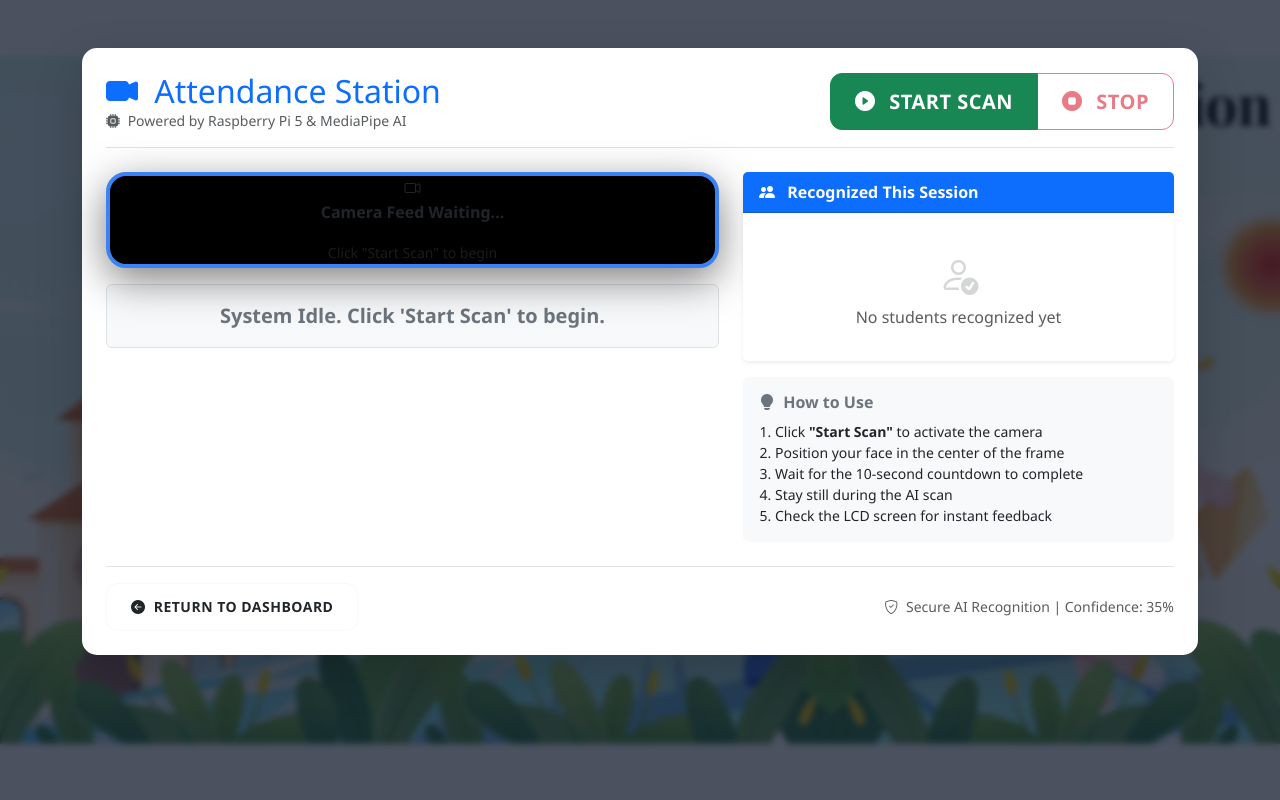
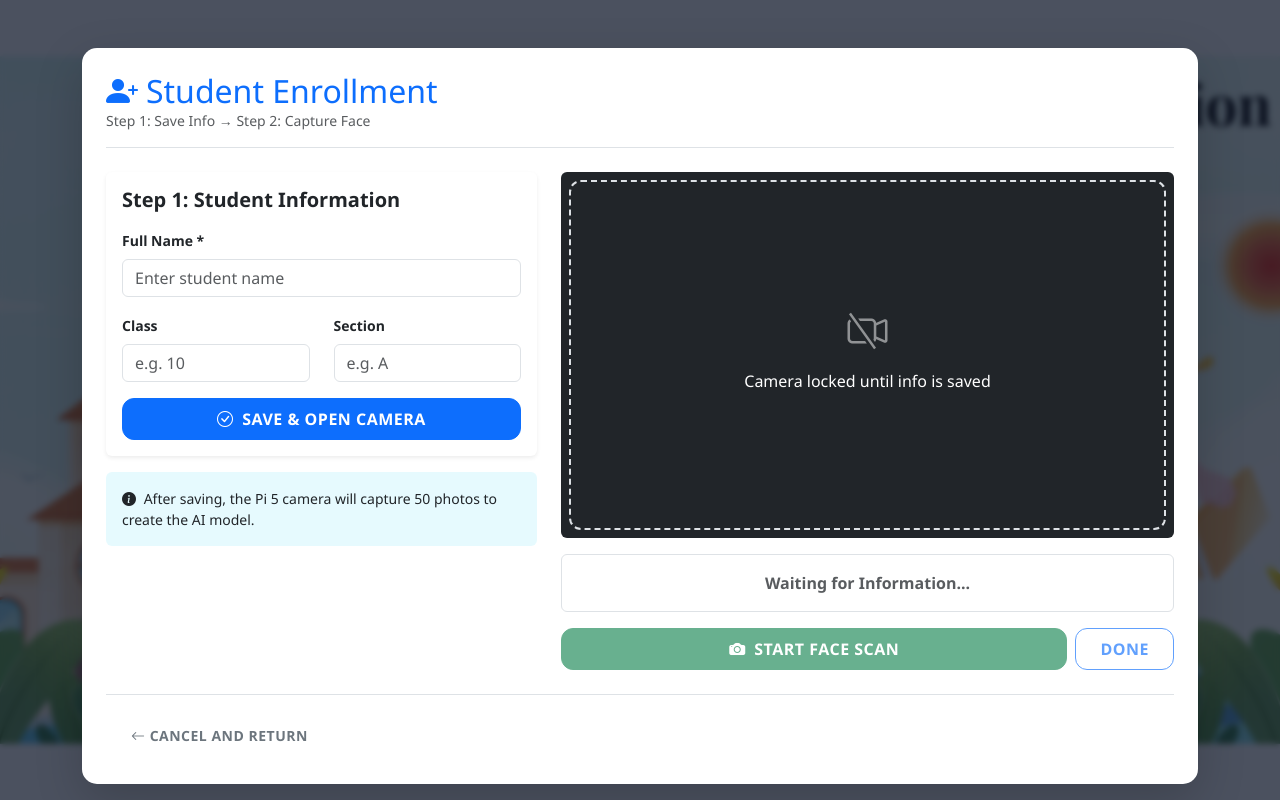
Before and after one commit to projectavsm/Digital-Facial-Recognisation-Attendance-System, a Flask app: page /enrollment in a window 1280 px wide. Run offline with Flask 3, Linux system fonts and the light colour scheme.

Commit message:
- Updated add_student.html to separate information gathering from face capture. - Added 'class' and 'section' columns to the users table via SQL migration. - Refactored app.py /enrollment route to store extended student metadata. - Implemented /trigger_capture endpoint and updated JS to handle sequential workflow. - Fixed UI bug where camera would start scanning before student ID was generated.

```diff
--- a/app.py
+++ b/app.py
@@ -108,23 +108,48 @@ def attendance_stats():
 # STUDENT ENROLLMENT
 # ---------------------------------------------------------
 
+# --- Updated Enrollment Route ---
 @app.route("/enrollment", methods=["GET", "POST"])
 def add_student():
     if request.method == "GET":
         return render_template("add_student.html")
 
     name = request.form.get("name", "").strip()
+    s_class = request.form.get("class", "").strip()
+    s_section = request.form.get("section", "").strip()
+
     if not name:
-        return jsonify({"error": "Name required"}), 400
+        return jsonify({"status": "error", "message": "Name required"}), 400
 
+    # Generate Unique ID
     student_id = f"S{int(datetime.datetime.utcnow().timestamp() * 1000)}"
-    db.session.execute(
-        text("INSERT INTO users (user_id, name, role, created_at) VALUES (:id, :name, 'student', NOW())"),
-        {"id": student_id, "name": name}
-    )
-    db.session.commit()
-    os.makedirs(os.path.join(DATASET_DIR, student_id), exist_ok=True)
-    return jsonify({"student_id": student_id})
+
+    try:
+        db.session.execute(
+            text("INSERT INTO users (user_id, name, class, section, role, created_at) "
+                 "VALUES (:id, :name, :cls, :sec, 'student', NOW())"),
+            {"id": student_id, "name": name, "cls": s_class, "sec": s_section}
+        )
+        db.session.commit()
+
+        # Create folder for images
+        os.makedirs(os.path.join(DATASET_DIR, student_id), exist_ok=True)
+
+        return jsonify({"status": "success", "student_id": student_id})
+    except Exception as e:
+        db.session.rollback()
+        return jsonify({"status": "error", "message": str(e)}), 500
+
+# --- ADD THIS MISSING ROUTE ---
+@app.route("/trigger_capture")
+def trigger_capture():
+    """Tells the JS that the backend is ready to receive images"""
+    sid = request.args.get("student_id")
+    if not sid:
+        return jsonify({"status": "error", "message": "No ID provided"}), 400
+
+    # In a Pi 5 setup, this usually just confirms the ID exists
+    return jsonify({"status": "capturing", "student_id": sid})
 
 @app.route("/upload_face", methods=["POST"])
 def upload_face():
--- a/static/css/style.css
+++ b/static/css/style.css
@@ -176,3 +176,34 @@ body::before {
         padding: 1.5rem 1rem;
     }
 }
+/* Enrollment Specific Styles */
+#videoSection {
+    position: relative;
+    border-radius: 12px;
+    overflow: hidden;
+    background: #000;
+}
+
+#cameraPlaceholder {
+    transition: all 0.3s ease;
+    border: 2px dashed #dee2e6;
+    border-radius: 12px;
+}
+
+.progress {
+    background-color: #e9ecef;
+    border-radius: 50px;
+    box-shadow: inset 0 1px 2px rgba(0,0,0,.1);
+}
+
+.progress-bar {
+    transition: width 0.4s ease;
+}
+
+/* Glass effect for the dashboard cards */
+.glass-card {
+    background: rgba(255, 255, 255, 0.95);
+    backdrop-filter: blur(10px);
+    border: 1px solid rgba(255, 255, 255, 0.2);
+    border-radius: 15px;
+}
--- a/static/js/camera_add_student.js
+++ b/static/js/camera_add_student.js
@@ -101,17 +101,39 @@ function handleEnrollmentUI() {
     }, 1000);
 }
 
-function startCapturePhase() {
+async function startCapturePhase() {
     captureStatus.innerText = "📸 Capturing 50 Images... Rotate head slowly!";
-    let progress = 0;
-    const captureInterval = setInterval(() => {
-        progress += 5;
-        progressBar.style.width = `${50 + (progress / 2)}%`;
-        if (progress >= 100) {
+    let count = 0;
+    const total = 50;
+
+    const captureInterval = setInterval(async () => {
+        count++;
+
+        // 1. Draw current video frame to a hidden canvas
+        const canvas = document.createElement("canvas");
+        canvas.width = videoFeed.videoWidth || 640;
+        canvas.height = videoFeed.videoHeight || 480;
+        const ctx = canvas.getContext("2d");
+        ctx.drawImage(videoFeed, 0, 0);
+
+        // 2. Convert to Blob and upload
+        canvas.toBlob(async (blob) => {
+            const formData = new FormData();
+            formData.append("student_id", student_id);
+            formData.append("images[]", blob, `cap_${count}.jpg`);
+
+            await fetch("/upload_face", { method: "POST", body: formData });
+        }, "image/jpeg");
+
+        // 3. Update Progress
+        let progressPercent = 50 + ((count / total) * 50);
+        progressBar.style.width = `${progressPercent}%`;
+
+        if (count >= total) {
             clearInterval(captureInterval);
             finishEnrollment();
         }
-    }, 200);
+    }, 200); // Takes 5 photos per second
 }
 
 function finishEnrollment() {
--- a/templates/add_student.html
+++ b/templates/add_student.html
@@ -3,120 +3,92 @@
 <head>
   <meta charset="utf-8"/>
   <meta name="viewport" content="width=device-width, initial-scale=1"/>
-  <title>Mark Attendance | Pi Face AI</title>
-
+  <title>Enroll New Student | Pi Face AI</title>
   <link href="https://cdn.jsdelivr.net/npm/bootstrap@5.3.1/dist/css/bootstrap.min.css" rel="stylesheet">
-
   <link rel="stylesheet" href="https://cdn.jsdelivr.net/npm/bootstrap-icons@1.11.1/font/bootstrap-icons.css">
-
   <link rel="stylesheet" href="{{ url_for('static', filename='css/style.css') }}">
 </head>
-
 <body class="bg-light">
 
 <div class="container my-5">
   <div class="card p-4 border-0 shadow-lg" style="border-radius: 15px;">
 
-    <div class="d-flex justify-content-between align-items-center mb-4 border-bottom pb-3">
-      <div>
-        <h2 class="text-primary mb-0">
-          <i class="bi bi-camera-video-fill me-2"></i>
-          Attendance Station
-        </h2>
-        <p class="text-muted small mb-0">
-          <i class="bi bi-cpu-fill me-1"></i>
-          Powered by Raspberry Pi 5 & MediaPipe AI
-        </p>
-      </div>
-
-      <div class="btn-group" role="group">
-        <button id="startMarkBtn" class="btn btn-lg btn-success px-4">
-          <i class="bi bi-play-circle-fill me-2"></i>
-          Start Scan
-        </button>
-        <button id="stopMarkBtn" class="btn btn-lg btn-outline-danger px-4" disabled>
-          <i class="bi bi-stop-circle-fill me-2"></i>
-          Stop
-        </button>
-      </div>
+    <div class="mb-4 border-bottom pb-3">
+      <h2 class="text-primary mb-0"><i class="bi bi-person-plus-fill me-2"></i>Student Enrollment</h2>
+      <p class="text-muted small mb-0">Step 1: Save Info → Step 2: Capture Face</p>
     </div>
 
     <div class="row">
-
-      <div class="col-lg-7 text-center">
-        <div class="video-wrapper mx-auto">
-          <div class="video-placeholder" id="videoPlaceholder">
-            <i class="bi bi-camera-video"></i>
-            <p class="fw-bold">Camera Feed Waiting...</p>
-            <small class="text-muted">Click "Start Scan" to begin</small>
-          </div>
-
-          <img id="markVideo" src="" alt="Pi Camera Feed" style="display: none; width: 100%; max-width: 640px;">
-
-          <div id="countdownOverlay" class="countdown-overlay" style="display: none;">10</div>
+      <div class="col-lg-5">
+        <div class="card border-0 bg-white shadow-sm p-3">
+          <h5 class="fw-bold mb-3">Step 1: Student Information</h5>
+          <form id="studentForm">
+            <div class="mb-3">
+              <label class="form-label small fw-bold">Full Name *</label>
+              <input type="text" name="name" class="form-control" placeholder="Enter student name" required>
+            </div>
+            <div class="row">
+                <div class="col-md-6 mb-3">
+                    <label class="form-label small fw-bold">Class</label>
+                    <input type="text" name="class" class="form-control" placeholder="e.g. 10">
+                </div>
+                <div class="col-md-6 mb-3">
+                    <label class="form-label small fw-bold">Section</label>
+                    <input type="text" name="section" class="form-control" placeholder="e.g. A">
+                </div>
+            </div>
+            <button type="button" id="saveInfoBtn" class="btn btn-primary w-100 py-2">
+              <i class="bi bi-check-circle me-1"></i> Save & Open Camera
+            </button>
+          </form>
         </div>
 
-        <div id="markStatus" class="mt-3 fs-5 fw-bold text-secondary p-3 bg-light border rounded">
-          <i class="bi bi-info-circle-fill me-2"></i>
-          System Idle: Click Start to Begin
-        </div>
-      </div>
-
-      <div class="col-lg-5">
-        <div class="card bg-white border-0 shadow-sm">
-
-          <div class="card-header bg-primary text-white fw-bold">
-            <i class="bi bi-people-fill me-2"></i>
-            Recognized This Session
-          </div>
-
-          <ul id="recognizedList" class="list-group list-group-flush" style="max-height: 400px; overflow-y: auto;">
-            <li class="list-group-item">
-              <div class="text-center py-4 text-muted">
-                <i class="bi bi-person-check fs-1 opacity-25"></i>
-                <p class="mb-0">No students recognized yet</p>
-              </div>
-            </li>
-          </ul>
-        </div>
-
-        <div class="card mt-3 bg-light border-0">
-          <div class="card-body">
-            <h6 class="fw-bold text-secondary mb-2">
-              <i class="bi bi-lightbulb-fill me-1"></i>
-              How to Use
-            </h6>
-            <ol class="small mb-0 ps-3">
-              <li>Click <strong>"Start Scan"</strong> to activate the camera</li>
-              <li>Position your face in the center of the frame</li>
-              <li>Wait for the 10-second countdown to complete</li>
-              <li>Stay still during the AI scan</li>
-              <li>Check the LCD screen for instant feedback</li>
-            </ol>
+        <div class="card mt-3 border-0 bg-info bg-opacity-10">
+          <div class="card-body small">
+            <i class="bi bi-info-circle-fill me-1"></i>
+            After saving, the Pi 5 camera will capture 50 photos to create the AI model.
           </div>
         </div>
       </div>
 
-    </div>
+      <div class="col-lg-7">
+        <div class="card border-0 bg-dark p-2 text-center" style="min-height: 350px;">
+          <div id="cameraPlaceholder" class="text-white d-flex flex-column justify-content-center" style="height: 350px;">
+             <i class="bi bi-camera-video-off fs-1 opacity-50"></i>
+             <p class="mt-2">Camera locked until info is saved</p>
+          </div>
 
-    <div class="mt-4 pt-3 border-top d-flex justify-content-between align-items-center">
-      <a href="/" class="text-decoration-none text-secondary btn btn-sm btn-outline-light text-dark">
-        <i class="bi bi-arrow-left-circle-fill me-1"></i>
-        Return to Dashboard
-      </a>
+          <div id="videoSection" style="display: none;">
+              <img id="video" src="" class="img-fluid rounded border border-secondary" alt="Capture Feed">
+              <div class="progress mt-2" style="height: 10px;">
+                <div id="progressBar" class="progress-bar progress-bar-striped progress-bar-animated bg-success" role="progressbar" style="width: 0%"></div>
+              </div>
+          </div>
+        </div>
 
-      <div class="text-muted small">
-        <i class="bi bi-shield-check me-1"></i>
-        Secure AI Recognition | Confidence: 35%
+        <div id="captureStatus" class="mt-3 p-3 bg-white border rounded text-center fw-bold text-muted">
+          Waiting for Information...
+        </div>
+
+        <div class="mt-3 d-flex gap-2">
+            <button id="startCaptureBtn" class="btn btn-success flex-grow-1 py-2" disabled>
+                <i class="bi bi-camera-fill me-1"></i> Start Face Scan
+            </button>
+            <button id="addStudentBtn" class="btn btn-outline-primary py-2" disabled>
+                Done
+            </button>
+        </div>
       </div>
     </div>
 
+    <div class="mt-4 pt-3 border-top">
+      <a href="/" class="btn btn-sm btn-link text-decoration-none text-secondary">
+        <i class="bi bi-arrow-left"></i> Cancel and Return
+      </a>
+    </div>
   </div>
 </div>
 
-<script src="{{ url_for('static', filename='js/camera_mark.js') }}"></script>
-
-<script src="https://cdn.jsdelivr.net/npm/bootstrap@5.3.1/dist/js/bootstrap.bundle.min.js"></script>
-
+<script src="{{ url_for('static', filename='js/camera_add_student.js') }}"></script>
 </body>
 </html>
```
